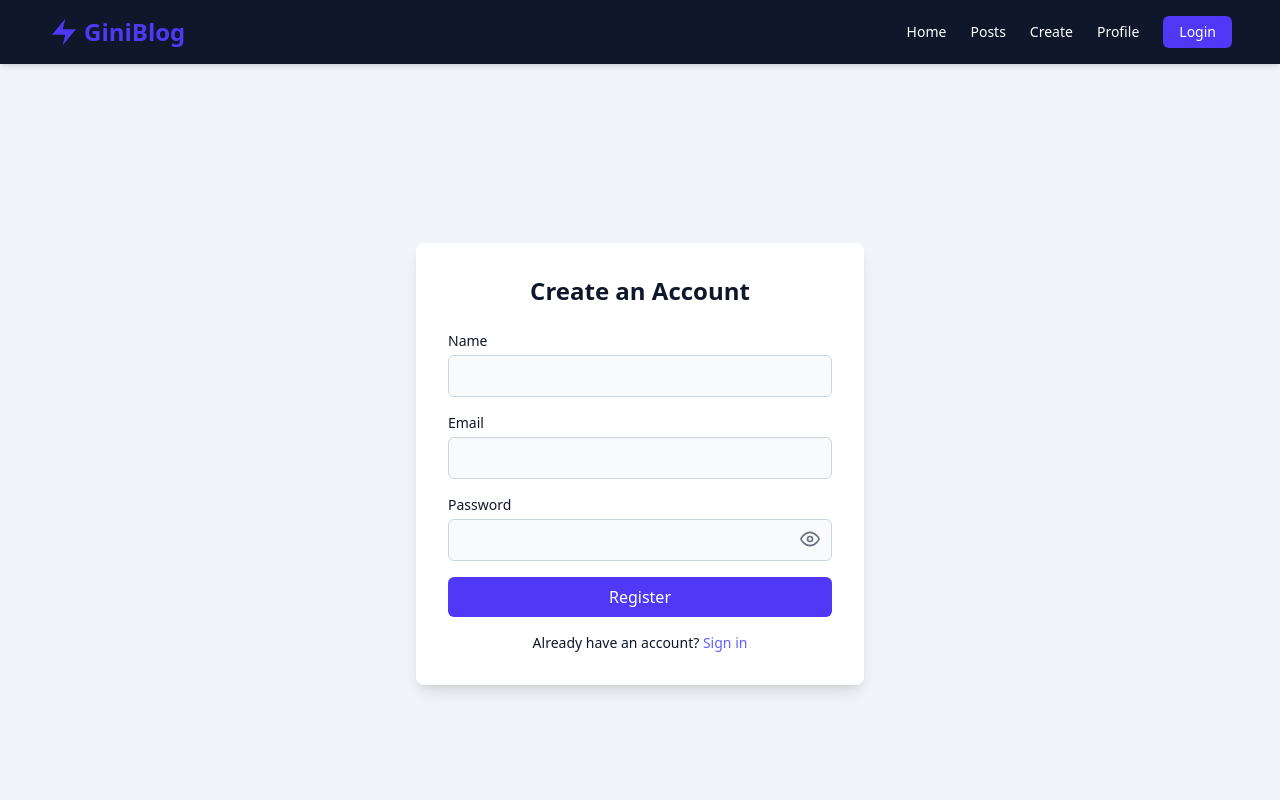
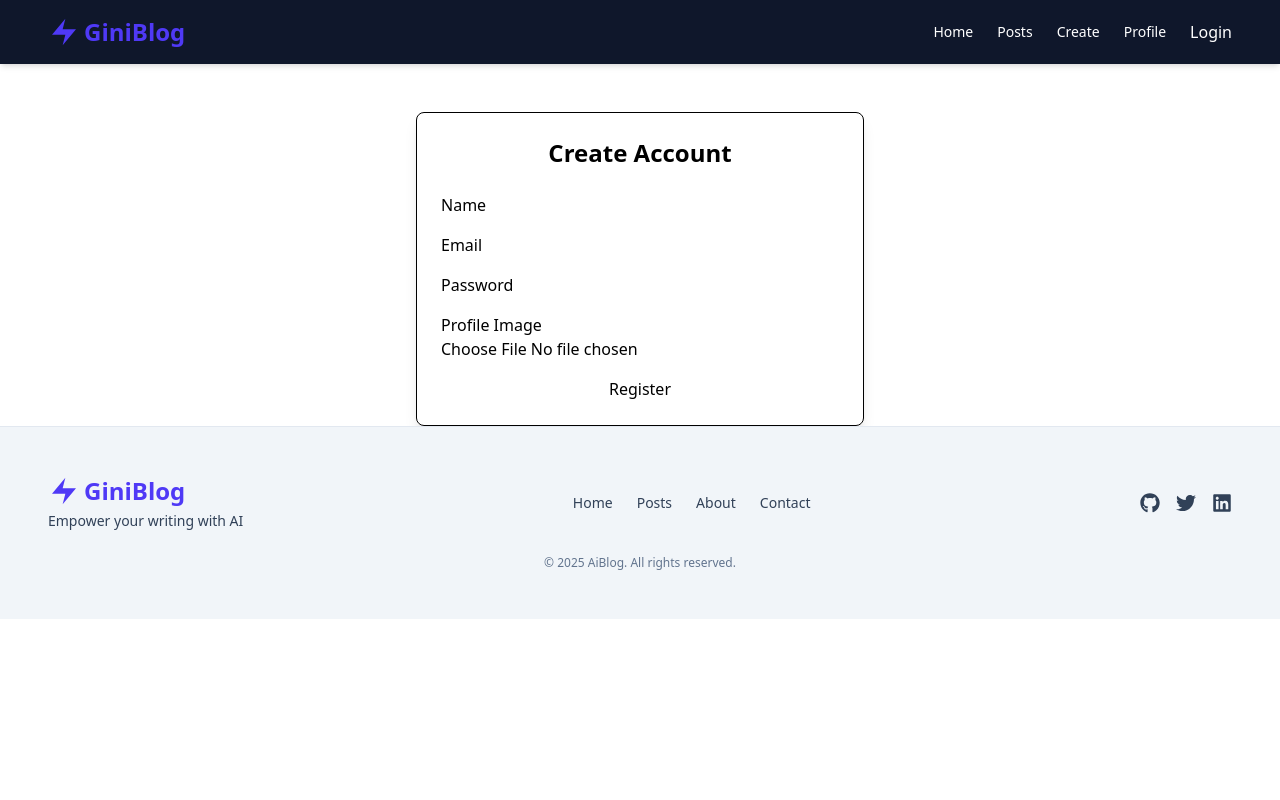
Before and after one commit to Md-Sufian-Jidan/giniblog, a Next.js app: page /register in a window 1280 px wide. Shown: the top 800 px of the page. Built offline with nearby package versions, Linux system fonts and the light colour scheme.

Commit message:
login page added

```diff
--- a/package.json
+++ b/package.json
@@ -13,6 +13,7 @@
     "bcryptjs": "^3.0.2",
     "framer-motion": "^12.16.0",
     "lucide-react": "^0.513.0",
+    "mongodb": "^6.17.0",
     "mongoose": "^8.15.1",
     "next": "15.3.3",
     "next-auth": "^4.24.11",
--- a/src/app/layout.tsx
+++ b/src/app/layout.tsx
@@ -17,7 +17,7 @@ const geistMono = Geist_Mono({
 });
 
 export const metadata: Metadata = {
-  title: "BlogAi Platform",
+  title: "GiniBlog Platform",
   description: "Generated by create next app",
 };
 
@@ -28,9 +28,7 @@ export default function RootLayout({
 }>) {
   return (
     <html lang="en">
-      <body
-        className={`${geistSans.variable} ${geistMono.variable} antialiased`}
-      >
+      <body className={`${geistSans.variable} ${geistMono.variable} antialiased`}>
         <App>
           <Navbar />
           <main>
--- /dev/null
+++ b/src/app/login/page.tsx
@@ -0,0 +1,59 @@
+'use client';
+
+import { useForm } from 'react-hook-form';
+import { signIn } from 'next-auth/react';
+import { useRouter } from 'next/navigation';
+import { useState } from 'react';
+import { toast } from 'react-hot-toast';
+
+interface FormValues {
+  email: string;
+  password: string;
+}
+
+export default function LoginPage() {
+  const { register, handleSubmit, formState: { errors } } = useForm<FormValues>();
+  const router = useRouter();
+  const [loading, setLoading] = useState(false);
+
+  const onSubmit = async (data: FormValues) => {
+    setLoading(true);
+    const res = await signIn('credentials', {
+      redirect: false,
+      email: data.email,
+      password: data.password
+    });
+
+    if (res?.ok) {
+      toast.success('Logged in successfully');
+      router.push('/');
+    } else {
+      toast.error('Invalid credentials');
+    }
+
+    setLoading(false);
+  };
+
+  return (
+    <div className="max-w-md mx-auto mt-12 p-6 border rounded-lg shadow-lg dark:bg-slate-900">
+      <h1 className="text-2xl font-bold mb-6 text-center">Login</h1>
+      <form onSubmit={handleSubmit(onSubmit)} className="space-y-4">
+        <div>
+          <label>Email</label>
+          <input type="email" {...register('email', { required: true })} className="input" />
+          {errors.email && <span className="text-red-500 text-sm">Email is required</span>}
+        </div>
+
+        <div>
+          <label>Password</label>
+          <input type="password" {...register('password', { required: true })} className="input" />
+          {errors.password && <span className="text-red-500 text-sm">Password is required</span>}
+        </div>
+
+        <button type="submit" className="btn-primary w-full" disabled={loading}>
+          {loading ? 'Logging in...' : 'Login'}
+        </button>
+      </form>
+    </div>
+  );
+}
--- a/src/app/register/page.tsx
+++ b/src/app/register/page.tsx
@@ -1,138 +1,95 @@
 'use client';
 
+import { useForm } from 'react-hook-form';
+import { useRouter } from 'next/navigation';
 import { useState } from 'react';
-import { useRouter } from 'next/navigation';
-import { useForm } from 'react-hook-form';
-import { signIn } from 'next-auth/react';
-import toast from 'react-hot-toast';
-import { motion } from 'framer-motion';
-import { FiEye, FiEyeOff } from 'react-icons/fi';
+import { toast } from 'react-hot-toast';
+import Image from 'next/image';
+import { useDispatch } from 'react-redux';
+// import { setUserRegistered } from '@/redux/features/authSlice';
 
-type FormData = {
+interface FormValues {
   name: string;
   email: string;
   password: string;
-};
+  image: FileList;
+}
 
 export default function RegisterPage() {
+  const { register, handleSubmit, formState: { errors }, reset } = useForm<FormValues>();
+  const [loading, setLoading] = useState(false);
   const router = useRouter();
-  const [showPassword, setShowPassword] = useState(false);
-  const {
-    register,
-    handleSubmit,
-    formState: { errors, isSubmitting },
-  } = useForm<FormData>();
+  const dispatch = useDispatch();
 
-  const onSubmit = async (data: FormData) => {
-    const toastId = toast.loading('Creating your account...');
+  const onSubmit = async (data: FormValues) => {
+    setLoading(true);
 
+    const reader = new FileReader();
+    reader.readAsDataURL(data.image[0]);
+
+    reader.onloadend = async () => {
+      const base64Image = reader.result;
+
+      try {
         const res = await fetch('/api/register', {
           method: 'POST',
           headers: { 'Content-Type': 'application/json' },
-      body: JSON.stringify(data),
+          body: JSON.stringify({
+            name: data.name,
+            email: data.email,
+            password: data.password,
+            image: base64Image,
+          })
         });
 
         const result = await res.json();
 
-    if (!res.ok) {
-      toast.error(result.message || 'Registration failed', { id: toastId });
-      return;
+        if (!res.ok) throw new Error(result.message);
+
+        toast.success('Registered successfully!');
+        // dispatch(setUserRegistered(true));
+        router.push('/login');
+        reset();
+      } catch (err: any) {
+        toast.error(err.message || 'Registration failed');
+      } finally {
+        setLoading(false);
       }
-
-    toast.success('Account created! Signing in...', { id: toastId });
-
-    // Auto-login after registration
-    await signIn('credentials', {
-      redirect: false,
-      email: data.email,
-      password: data.password,
-    });
-
-    router.push('/');
+    };
   };
 
   return (
-    <div className="min-h-screen flex items-center justify-center bg-slate-100 dark:bg-slate-900 text-slate-900 dark:text-white px-4">
-      <motion.div
-        className="w-full max-w-md bg-white dark:bg-slate-800 rounded-lg shadow-lg p-8"
-        initial={{ opacity: 0, y: 20 }}
-        animate={{ opacity: 1, y: 0 }}
-        transition={{ duration: 0.5 }}
-      >
-        <h2 className="text-2xl font-bold mb-6 text-center">Create an Account</h2>
-
+    <div className="max-w-md mx-auto mt-12 p-6 border rounded-lg shadow-lg dark:bg-slate-900">
+      <h1 className="text-2xl font-bold mb-6 text-center">Create Account</h1>
       <form onSubmit={handleSubmit(onSubmit)} className="space-y-4">
-          {/* Name */}
         <div>
-            <label className="block mb-1 text-sm">Name</label>
-            <input
-              {...register('name', { required: 'Name is required' })}
-              className="w-full p-2 border rounded-md bg-slate-50 dark:bg-slate-700 border-slate-300 dark:border-slate-600"
-            />
-            {errors.name && <p className="text-sm text-red-500">{errors.name.message}</p>}
+          <label>Name</label>
+          <input type="text" {...register('name', { required: true })} className="input" />
+          {errors.name && <span className="text-red-500 text-sm">Name is required</span>}
         </div>
 
-          {/* Email */}
         <div>
-            <label className="block mb-1 text-sm">Email</label>
-            <input
-              type="email"
-              {...register('email', {
-                required: 'Email is required',
-                pattern: {
-                  value: /^\S+@\S+$/i,
-                  message: 'Invalid email address',
-                },
-              })}
-              className="w-full p-2 border rounded-md bg-slate-50 dark:bg-slate-700 border-slate-300 dark:border-slate-600"
-            />
-            {errors.email && <p className="text-sm text-red-500">{errors.email.message}</p>}
+          <label>Email</label>
+          <input type="email" {...register('email', { required: true })} className="input" />
+          {errors.email && <span className="text-red-500 text-sm">Email is required</span>}
         </div>
 
-          {/* Password */}
         <div>
-            <label className="block mb-1 text-sm">Password</label>
-            <div className="relative">
-              <input
-                type={showPassword ? 'text' : 'password'}
-                {...register('password', {
-                  required: 'Password is required',
-                  minLength: {
-                    value: 6,
-                    message: 'Password must be at least 6 characters',
-                  },
-                })}
-                className="w-full p-2 border rounded-md bg-slate-50 dark:bg-slate-700 border-slate-300 dark:border-slate-600 pr-10"
-              />
-              <span
-                onClick={() => setShowPassword(!showPassword)}
-                className="absolute top-2.5 right-3 text-xl text-gray-500 cursor-pointer"
-              >
-                {showPassword ? <FiEyeOff /> : <FiEye />}
-              </span>
-            </div>
-            {errors.password && <p className="text-sm text-red-500">{errors.password.message}</p>}
+          <label>Password</label>
+          <input type="password" {...register('password', { required: true, minLength: 6 })} className="input" />
+          {errors.password && <span className="text-red-500 text-sm">Password is required (min 6 characters)</span>}
         </div>
 
-          {/* Submit */}
-          <motion.button
-            type="submit"
-            whileHover={{ scale: 1.02 }}
-            whileTap={{ scale: 0.98 }}
-            disabled={isSubmitting}
-            className="w-full bg-indigo-600 hover:bg-indigo-700 text-white py-2 px-4 rounded-md transition disabled:opacity-50"
-          >
-            {isSubmitting ? 'Registering...' : 'Register'}
-          </motion.button>
+        <div>
+          <label>Profile Image</label>
+          <input type="file" accept="image/*" {...register('image', { required: true })} className="input" />
+          {errors.image && <span className="text-red-500 text-sm">Image is required</span>}
+        </div>
+
+        <button type="submit" className="btn-primary w-full" disabled={loading}>
+          {loading ? 'Registering...' : 'Register'}
+        </button>
       </form>
-
-        <p className="text-sm mt-4 text-center">
-          Already have an account?{' '}
-          <a href="/login" className="text-indigo-500 hover:underline">
-            Sign in
-          </a>
-        </p>
-      </motion.div>
     </div>
   );
 }
--- a/src/components/CTA.tsx
+++ b/src/components/CTA.tsx
@@ -35,7 +35,7 @@ export default function CTA() {
           transition={{ type: 'spring', stiffness: 200 }}
         >
           <Link
-            href="/signup"
+            href="/register"
             className="inline-block px-8 py-4 bg-white text-indigo-700 font-semibold rounded-full shadow-lg hover:shadow-xl transition-all duration-300"
           >
             Get Started
--- a/src/components/Hero.tsx
+++ b/src/components/Hero.tsx
@@ -102,7 +102,7 @@ export default function Hero() {
         Build, manage, and enhance your blog posts with AI-powered tools — all in one platform.
       </p>
       <motion.a
-        href="/create"
+        href="/register"
         whileHover={{ scale: 1.05 }}
         whileTap={{ scale: 0.95 }}
         className="mt-10 inline-block bg-indigo-600 hover:bg-indigo-500 px-8 py-3 rounded-lg font-semibold text-lg shadow-lg transition"
--- a/src/components/Navbar.tsx
+++ b/src/components/Navbar.tsx
@@ -41,10 +41,7 @@ export default function Navbar() {
                 {link.name}
               </Link>
             ))}
-            <Link
-              href="/login"
-              className="bg-indigo-600 px-4 py-1.5 rounded-md text-sm hover:bg-indigo-500 transition"
-            >
+            <Link href={'/login'}>
               Login
             </Link>
           </div>
--- a/src/pages/App.tsx
+++ b/src/pages/App.tsx
@@ -3,11 +3,14 @@ import '@/app/globals.css';
 import type { AppProps } from 'next/app';
 import { Provider } from 'react-redux';
 import { store } from '@/app/store';
+import { SessionProvider } from 'next-auth/react';
 
 export default function App({ children }: AppProps) {
   return (
-    <Provider store={store}>
-      {children}
-    </Provider>
+    <SessionProvider>
+      <Provider store={store}>
+        {children}
+      </Provider>
+    </SessionProvider>
   );
 }
--- a/src/pages/api/auth/[...nextauth].ts
+++ /dev/null
@@ -1,34 +0,0 @@
-import NextAuth from 'next-auth';
-import CredentialsProvider from 'next-auth/providers/credentials';
-import dbConnect from '@/lib/mongodb';
-import bcrypt from 'bcryptjs';
-
-export default NextAuth({
-  providers: [
-    CredentialsProvider({
-      name: 'Credentials',
-      credentials: {
-        email: {},
-        password: {},
-      },
-      async authorize(credentials) {
-        const user = await dbConnect.user.findUnique({
-          where: { email: credentials?.email },
-        });
-
-        if (!user || !credentials?.password) return null;
-
-        const isValid = await bcrypt.compare(credentials.password, user.password);
-        if (!isValid) return null;
-
-        return { id: user.id, name: user.name, email: user.email };
-      },
-    }),
-  ],
-  pages: {
-    signIn: '/login',
-  },
-  session: {
-    strategy: 'jwt',
-  },
-});
--- a/src/pages/api/register.ts
+++ b/src/pages/api/register.ts
@@ -1,31 +1,36 @@
-import type { NextApiRequest, NextApiResponse } from 'next';
+import { connectDB } from '@/lib/mongodb';
+import User from '@/models/User';
 import bcrypt from 'bcryptjs';
-import dbConnect from '@/lib/mongodb';
-import User from '@/models/User';
 
-export default async function handler(req: NextApiRequest, res: NextApiResponse) {
+export default async function handler(req, res) {
     if (req.method !== 'POST') return res.status(405).end();
 
-  const { name, email, password } = req.body;
+    try {
+        const { name, email, password, image } = req.body;
 
-  if (!name || !email || !password) {
-    return res.status(400).json({ message: 'Missing required fields' });
+        if (!name || !email || !password || !image) {
+            return res.status(400).json({ message: 'Missing fields' });
         }
 
-  await dbConnect();
+        await connectDB();
 
-  const existing = await User.findOne({ email });
-  if (existing) {
+        const existingUser = await User.findOne({ email });
+        if (existingUser) {
             return res.status(400).json({ message: 'Email already in use' });
         }
 
         const hashedPassword = await bcrypt.hash(password, 10);
 
-  const newUser = await User.create({
+        await User.create({
             name,
             email,
             password: hashedPassword,
+            image,
         });
 
-  return res.status(201).json({ message: 'User created', userId: newUser._id });
+        return res.status(201).json({ message: 'User registered successfully' });
+    } catch (error) {
+        console.error('Register API error:', error);
+        return res.status(500).json({ message: 'Internal server error' });
     }
+}
```
Also changed, not shown: src/lib/mongodb.ts (+12 -25 lines), src/models/User.ts (line endings or trailing spaces), 1 other file (tests, documents, lock files or other folders). Lines whose indentation alone changed are shown as unchanged.
